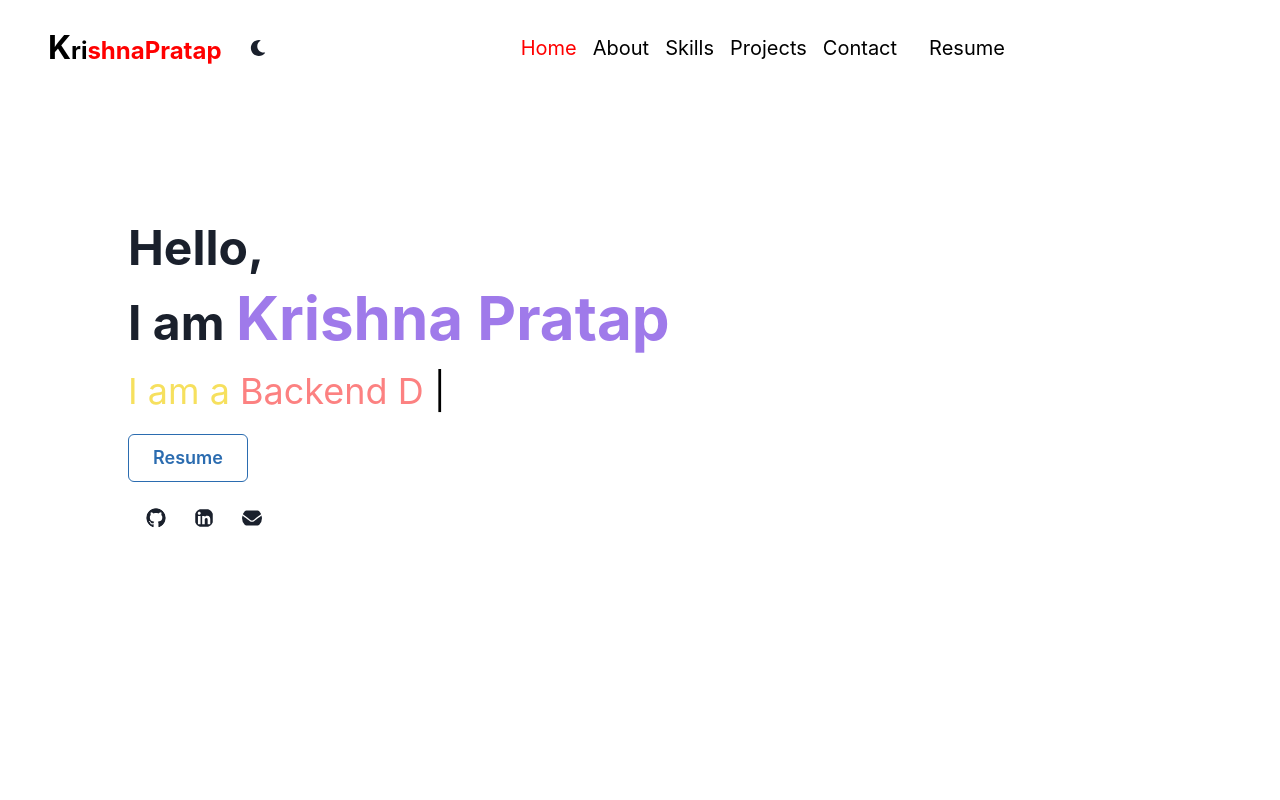
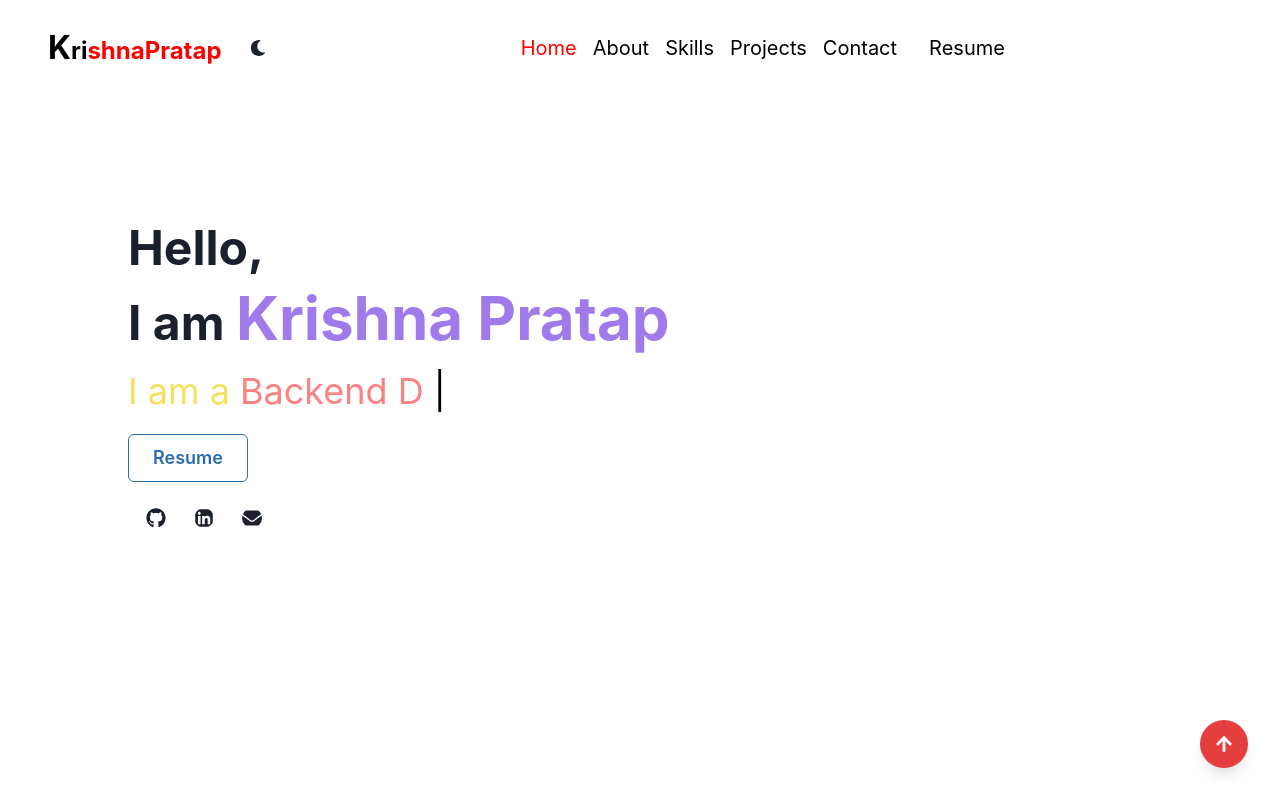
Before and after one commit to bgpkrishna123/Portfolio, a React (Vite) app: page / in a window 1280 px wide. Shown: the top 800 px of the page. Built offline with nearby package versions, Linux system fonts and the light colour scheme.

Commit message:
top scroll button

```diff
--- a/src/App.jsx
+++ b/src/App.jsx
@@ -6,6 +6,7 @@ import About from './components/About';
 import Projects from './components/Projects';
 import Skills from './components/Skills';
 import Contact from './components/Contact';
+import ScrollToTopButton from './components/ScrollToTopButton'; // Import the button
 
 const App = () => {
   return (
@@ -26,6 +27,7 @@ const App = () => {
       <Element name="contact">
         <Contact />
       </Element>
+      <ScrollToTopButton /> {/* Include the button */}
     </>
   );
 };
--- /dev/null
+++ b/src/components/ScrollToTopButton.jsx
@@ -0,0 +1,31 @@
+import React from 'react';
+import { FaArrowUp } from 'react-icons/fa';
+import { Box, IconButton } from '@chakra-ui/react';
+
+const ScrollToTopButton = () => {
+  const scrollToTop = () => {
+    window.scrollTo({ top: 0, behavior: 'smooth' });
+  };
+
+  return (
+    <Box
+      position="fixed"
+      bottom="2rem"
+      right="2rem"
+      zIndex="1000"
+    >
+      <IconButton
+        aria-label="Scroll to top"
+        icon={<FaArrowUp />}
+        size="lg"
+        colorScheme="red"
+        borderRadius="full"
+        boxShadow="lg"
+        onClick={scrollToTop}
+        _hover={{ bg: "purple.400" }}
+      />
+    </Box>
+  );
+};
+
+export default ScrollToTopButton;
```
